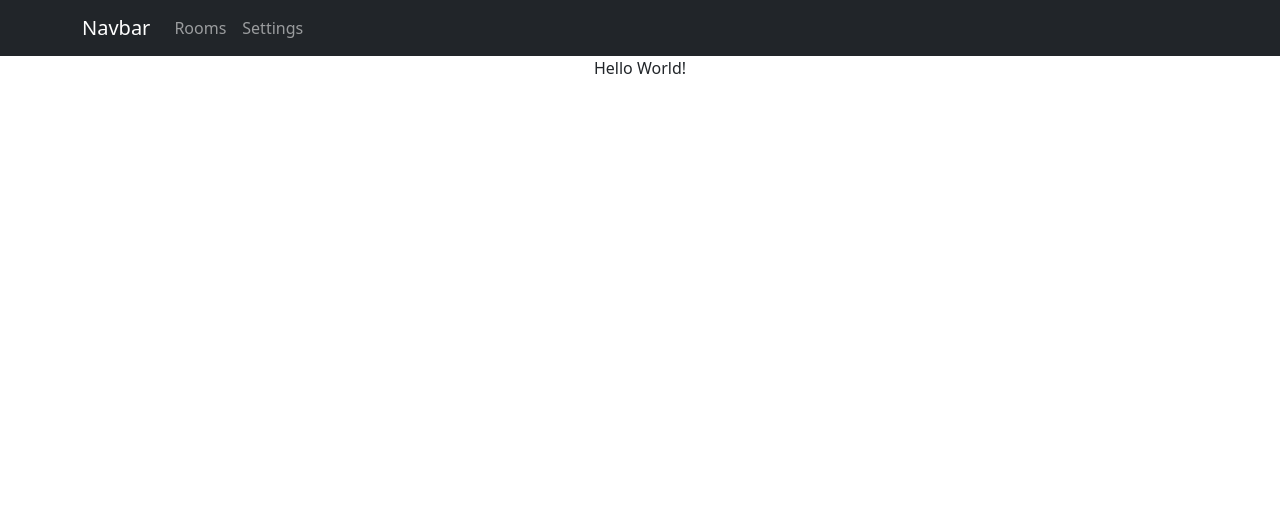
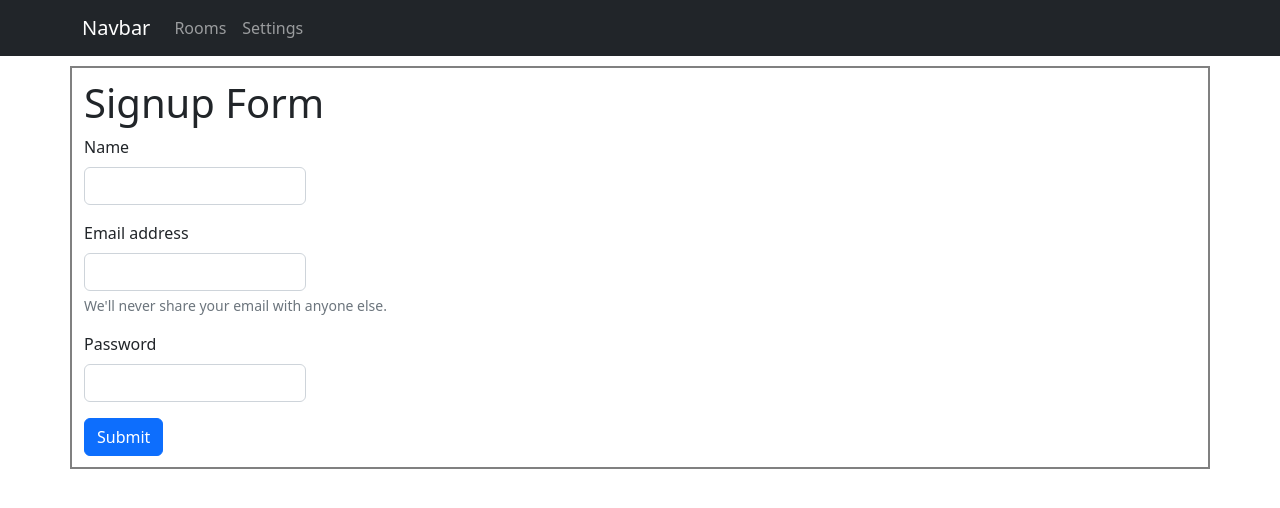
Before and after one commit to mostafa-taman-ashtrei/Simple-chat-app-web, a React (Create React App) app: page / in a window 1280 px wide. Shown: the top 508 px of the page. Built offline with nearby package versions, Linux system fonts and the light colour scheme.

Commit message:
signup added (#1)

```diff
--- a/src/App.js
+++ b/src/App.js
@@ -1,12 +1,13 @@
 import NavBar from "./components/Navbar/NavBar";
+import Signup from "./components/Navbar/Signup";
 
 const App = () => {
   return (
     <>
       <NavBar />
-      <p className="text-center">Hello World!</p>
+      <Signup />
     </>
   );
-}
+};
 
 export default App;
--- /dev/null
+++ b/src/components/Navbar/Signup.css
@@ -0,0 +1,11 @@
+.boxStyle {
+    width: 20% !important;
+}
+
+#signupContainer {
+    box-sizing: border-box;
+    border: 2px solid gray;
+    margin-top: 10px;
+    padding-top: 11px;
+    padding-bottom: 11px;
+}
--- /dev/null
+++ b/src/components/Navbar/Signup.js
@@ -0,0 +1,52 @@
+import React from "react";
+import "./Signup.css";
+
+export default function Signup() {
+  return (
+    <div className="container" id="signupContainer">
+      <form>
+        <div class="mb-3">
+          <h1>Signup Form</h1>
+          <div class="mb-3">
+            <label for="exampleInputName1" class="form-label">
+              Name
+            </label>
+            <input
+              type="text"
+              class="form-control boxStyle"
+              id="exampleInputName1"
+              required
+            />
+          </div>
+          <label for="exampleInputEmail1" class="form-label">
+            Email address
+          </label>
+          <input
+            type="email"
+            class="form-control boxStyle"
+            id="exampleInputEmail1"
+            aria-describedby="emailHelp"
+            required
+          />
+          <div id="emailHelp" class="form-text">
+            We'll never share your email with anyone else.
+          </div>
+        </div>
+        <div class="mb-3">
+          <label for="exampleInputPassword1" class="form-label">
+            Password
+          </label>
+          <input
+            type="password"
+            class="form-control boxStyle"
+            id="exampleInputPassword1"
+            required
+          />
+        </div>
+        <button type="submit" class="btn btn-primary">
+          Submit
+        </button>
+      </form>
+    </div>
+  );
+}
```
